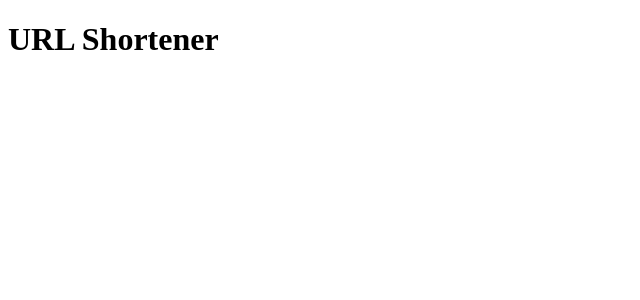
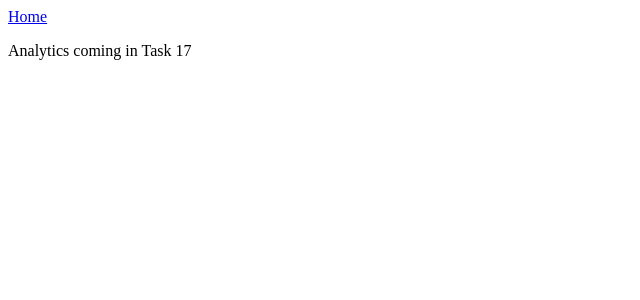
Before and after one commit to AyushAditya444/URL-Shorterner, a React (Vite) app in the folder frontend/: page /links/1/analytics in a window 1280 px wide. Shown: the top 300 px of the page, without its empty margins (0-640 px from the left). Built offline with nearby package versions, Linux system fonts and the light colour scheme; no server answers.

Commit message:
feat: frontend API client, auth context, and routing skeleton

```diff
--- a/frontend/src/App.jsx
+++ b/frontend/src/App.jsx
@@ -1,3 +1,22 @@
+import { Routes, Route, Link as RouterLink } from 'react-router-dom'
+import { AuthProvider } from './context/AuthContext.jsx'
+import Home from './pages/Home.jsx'
+
+function Placeholder({ label }) {
+  return <p>{label}</p>
+}
+
 export default function App() {
-  return <h1>URL Shortener</h1>
+  return (
+    <AuthProvider>
+      <nav>
+        <RouterLink to="/">Home</RouterLink>
+      </nav>
+      <Routes>
+        <Route path="/" element={<Home />} />
+        <Route path="/dashboard" element={<Placeholder label="Dashboard coming in Task 16" />} />
+        <Route path="/links/:id/analytics" element={<Placeholder label="Analytics coming in Task 17" />} />
+      </Routes>
+    </AuthProvider>
+  )
 }
--- /dev/null
+++ b/frontend/src/api.js
@@ -0,0 +1,14 @@
+const API_BASE = import.meta.env.VITE_API_BASE_URL || 'http://localhost:8000'
+
+export async function apiFetch(path, options = {}) {
+  const response = await fetch(`${API_BASE}${path}`, {
+    ...options,
+    credentials: 'include',
+    headers: { 'Content-Type': 'application/json', ...(options.headers || {}) },
+  })
+  return response
+}
+
+export function googleLoginUrl() {
+  return `${API_BASE}/api/auth/google/login`
+}
--- /dev/null
+++ b/frontend/src/context/AuthContext.jsx
@@ -0,0 +1,35 @@
+import { createContext, useContext, useEffect, useState, useCallback } from 'react'
+import { apiFetch } from '../api.js'
+
+const AuthContext = createContext(null)
+
+export function AuthProvider({ children }) {
+  const [user, setUser] = useState(null)
+  const [loading, setLoading] = useState(true)
+
+  const refresh = useCallback(async () => {
+    setLoading(true)
+    const response = await apiFetch('/api/auth/me')
+    setUser(response.ok ? await response.json() : null)
+    setLoading(false)
+  }, [])
+
+  const logout = useCallback(async () => {
+    await apiFetch('/api/auth/logout', { method: 'POST' })
+    setUser(null)
+  }, [])
+
+  useEffect(() => {
+    refresh()
+  }, [refresh])
+
+  return (
+    <AuthContext.Provider value={{ user, loading, refresh, logout }}>
+      {children}
+    </AuthContext.Provider>
+  )
+}
+
+export function useAuth() {
+  return useContext(AuthContext)
+}
--- /dev/null
+++ b/frontend/src/pages/Home.jsx
@@ -0,0 +1,3 @@
+export default function Home() {
+  return <h1>URL Shortener</h1>
+}
```
Also changed, not shown: 1 other file (tests, documents, lock files or other folders).
